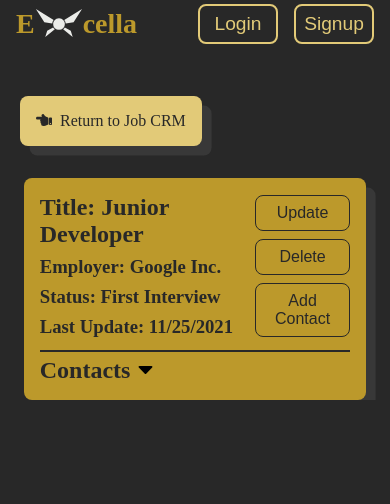
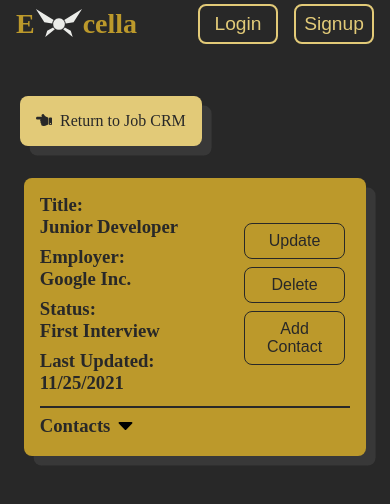
Before and after one commit to AshisPatel/excella, a React (Create React App) app in the folder client/: page /JobCRM/1 in a window 390 px wide. Shown: the top 504 px of the page. Built offline with nearby package versions, Linux system fonts and the light colour scheme.

Commit message:
Make single job page responsive

```diff
--- a/client/src/components/JobItem/index.js
+++ b/client/src/components/JobItem/index.js
@@ -1,16 +1,19 @@
 import React from 'react';
 import './style.css';
 import { FontAwesomeIcon } from '@fortawesome/react-fontawesome';
+import { useDispatch } from 'react-redux';
+import { setCurrentPage } from '../../redux/currentPage';
 import { Link } from 'react-router-dom';
 import useWindowDimensions from '../../hooks/useWindowDimensions';
 
 
 const JobItem = () => {
+    const dispatch = useDispatch();
     const { width } = useWindowDimensions();
     const _id = 10000;
     return (
         <tr>
-            <td><Link to ={`/JobCRM/${_id}`}>Full Stack Developer</Link></td>
+            <td><Link to ={`/JobCRM/${_id}`} onClick={() => dispatch(setCurrentPage(`/JobCRM/${_id}`))}>Full Stack Developer</Link></td>
             <td>Front End Co.</td>
 
             {width > 767 &&
--- a/client/src/pages/Job/index.js
+++ b/client/src/pages/Job/index.js
@@ -2,9 +2,12 @@ import React, { useState } from 'react';
 import dayjs from 'dayjs';
 import './style.css';
 import { Link, useParams } from 'react-router-dom';
+import { useSelector, useDispatch } from 'react-redux';
+import { setCurrentPage } from '../../redux/currentPage';
 import { FontAwesomeIcon } from '@fortawesome/react-fontawesome';
 
 const Job = () => {
+    const dispatch = useDispatch();
     const { _id } = useParams();
     const currentDate = dayjs().format('MM/DD/YYYY');
     const job = {
@@ -45,17 +48,17 @@ const Job = () => {
 
     // manage show / hide contacts
     const [showContacts, setShowContacts] = useState(false);
-    const [animationState, setAnimationState] = useState('expand');
+    const [expand, setExpand] = useState(true);
 
     const showContactHandler = () => {
         if (showContacts) {
-            setAnimationState('collapse');
+            setExpand(false);
             setTimeout(() => {
                 setShowContacts(false);
             },200);
         } else {
             setShowContacts(true);
-            setAnimationState('expand');
+            setExpand(true);
         }
     }
     return (
@@ -64,6 +67,7 @@ const Job = () => {
                 <Link
                     to="/JobCRM"
                     className="return-link"
+                    onClick={() => dispatch(setCurrentPage('/JobCRM'))}
                 >
                     <FontAwesomeIcon icon="hand-point-left" />
                     Return to Job CRM
@@ -74,24 +78,28 @@ const Job = () => {
                     <div className="job-info-container">
                         <ul className='job-info-list'>
                             <li>
-                                <h2>
-                                    Title: {title}
-                                </h2>
+                                <h3>
+                                    <label>Title:</label>
+                                    {title}
+                                </h3>
                             </li>
 
                             <li>
                                 <h3>
-                                    Employer: {employer}
+                                    <label>Employer:</label>
+                                     {employer}
                                 </h3>
                             </li>
                             <li>
                                 <h3>
-                                    Status: {status}
+                                    <label>Status:</label>
+                                    {status}
                                 </h3>
                             </li>
                             <li>
                                 <h3>
-                                    Last Update: {date}
+                                    <label>Last Updated:</label>
+                                    {date}
                                 </h3>
                             </li>
                         </ul>
@@ -110,9 +118,9 @@ const Job = () => {
                     <hr className="job-card-divider"/>
                     <div className="job-contacts">
                         <span className="contact-header-wrapper">
-                            <h2>
+                            <h3>
                                 Contacts
-                            </h2>
+                            </h3>
                             <button
                                 className={`show-contact-btn ${showContacts ? 'rotate-up' : 'rotate-down'}`}
                                 onClick={() => showContactHandler()}
@@ -123,7 +131,7 @@ const Job = () => {
                         {showContacts &&
                         <>
                             <hr className="job-card-divider"/>
-                            <div className={`contact-list-container ${animationState === 'expand' ? 'expand' : 'collapse'}`}>
+                            <div className={`contact-list-container ${expand ? 'expand' : 'collapse'}`}>
                                 {contacts.map(contact => (
                                     <ul className="contact-list">
                                         <li>
--- a/client/src/pages/Job/style.css
+++ b/client/src/pages/Job/style.css
@@ -25,6 +25,7 @@
 .job-card {
   padding: 1rem;
   margin-top: 2rem;
+  margin-bottom: 2rem;
   margin-right: auto;
   margin-left: auto;
   background-color: #bc992B;
@@ -45,10 +46,14 @@
 .job-info-container {
   display: flex;
   justify-content: space-between;
+  font-size: 1.1rem;
 }
 
 .job-info-list {
   list-style: none;
+}
+.job-info-list label {
+  display: block;
 }
 .job-info-list li:first-child {
   margin-bottom: 0.5rem;
@@ -73,7 +78,7 @@
   margin-bottom: 0.5rem;
 }
 .job-options-list button {
-  width: 100%;
+  width: 95%;
   text-align: center;
   font-size: 1rem;
   border: 1px solid #282828;
@@ -124,6 +129,7 @@
   display: flex;
   flex-direction: start;
   align-items: center;
+  font-size: 1.1rem;
 }
 
 .rotate-up {
@@ -176,4 +182,13 @@
   to {
     height: 0;
   }
+}
+@media screen and (max-width: 768px) {
+  .job-info-container {
+    font-size: 1rem;
+  }
+
+  .contact-header-wrapper {
+    font-size: 1rem;
+  }
 }/*# sourceMappingURL=style.css.map */
--- a/client/src/pages/Job/style.scss
+++ b/client/src/pages/Job/style.scss
@@ -33,6 +33,7 @@ $box-shadow: $box-shadow-depth rgba($white, 0.08);
 .job-card {
     padding: 1rem;
     margin-top: 2rem;
+    margin-bottom: 2rem;
     margin-right: auto;
     margin-left: auto;
     background-color: $gold;
@@ -53,11 +54,16 @@ $box-shadow: $box-shadow-depth rgba($white, 0.08);
 .job-info-container {
     display: flex;
     justify-content: space-between;
+    font-size: 1.1rem;
 }
 
 
 .job-info-list {
     list-style: none;
+
+    & label {
+        display: block;
+    }
 
     & li:first-child {
         margin-bottom: 0.5rem;
@@ -84,7 +90,7 @@ $box-shadow: $box-shadow-depth rgba($white, 0.08);
         margin-bottom: 0.5rem;
     }
     & button {
-        width: 100%;
+        width: 95%;
         text-align: center;
         font-size: 1rem;
         border: 1px solid $black;
@@ -138,6 +144,7 @@ $box-shadow: $box-shadow-depth rgba($white, 0.08);
     display: flex;
     flex-direction: start;
     align-items: center;
+    font-size: 1.1rem;
 }
 
 .rotate-up {
@@ -173,3 +180,13 @@ $box-shadow: $box-shadow-depth rgba($white, 0.08);
         height: 0;
     }
 }
+
+@media screen and (max-width: 768px) {
+    .job-info-container {
+        font-size: 1rem;
+    }
+
+    .contact-header-wrapper {
+        font-size: 1rem;
+    }
+}
```
Also changed, not shown: 1 other file (tests, documents, lock files or other folders).
